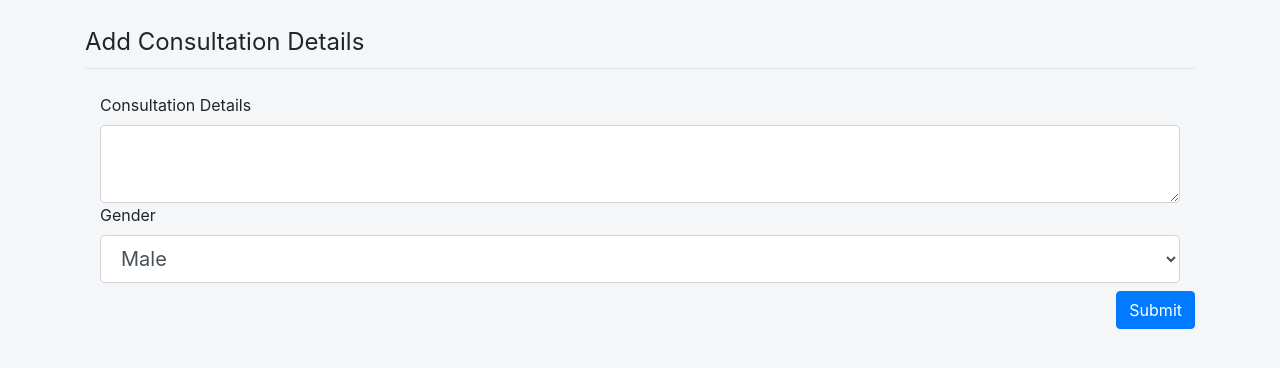
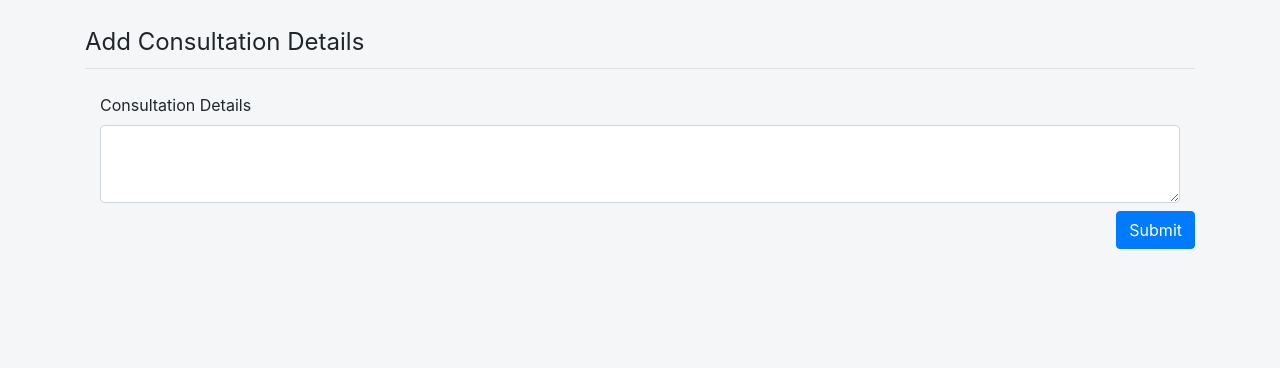
Before and after one commit to OmkarSuvarna/CA2-GroupC, a Flask app: page /patient_consultation/1 in a window 1280 px wide. Shown: the part 56-424 px from the top of the page. Run offline with Flask 3, Linux system fonts and the light colour scheme.

Commit message:
update gender field to dropdown

```diff
--- a/hospital/forms.py
+++ b/hospital/forms.py
@@ -31,18 +31,19 @@ class PatientForm(FlaskForm):
     firstName = StringField('First Name', validators=[DataRequired(), Length(min=2,max=20)])
     lastName = StringField('Last Name', validators=[DataRequired(), Length(min=2,max=20)])
     age = StringField('Age', validators=[DataRequired()])
-    gender = StringField('Gender', validators=[DataRequired()])
+    # gender = StringField('Gender', validators=[DataRequired()])
+    gender = SelectField('Gender', coerce=str, choices=[('Male', 'Male'), ('Female', 'Female'), ('Other', 'Others')])
     submit = SubmitField('Submit')
 
 class DoctorForm(FlaskForm):
     firstName = StringField('First Name', validators=[DataRequired(), Length(min=2,max=20)])
     lastName = StringField('Last Name', validators=[DataRequired(), Length(min=2,max=20)])
     age = StringField('Age', validators=[DataRequired()])
-    gender = StringField('Gender', validators=[DataRequired()])
+    gender = SelectField('Gender', coerce=str, choices=[('Male', 'Male'), ('Female', 'Female'), ('Other', 'Others')])
+    # gender = StringField('Gender', validators=[DataRequired()])
     specialization = StringField('Specialization', validators=[DataRequired()])
     submit = SubmitField('Submit')
 
 class ConsultationForm(FlaskForm):
     description = TextAreaField('Consultation Details', validators=[DataRequired()])
-    gender = SelectField('Gender', coerce=str, choices=[('male', 'Male'), ('female', 'Female'), ('other', 'Others')])
     submit = SubmitField('Submit')
--- a/hospital/models.py
+++ b/hospital/models.py
@@ -54,7 +54,6 @@ class Consultation(db.Model):
     id = db.Column(db.Integer, primary_key=True)
     date_consultation = db.Column(db.DateTime, nullable=False, default=datetime.utcnow)
     description = db.Column(db.String(500), nullable=False)
-    gender = db.Column(db.String(10), nullable=False)
     patient_id = db.Column(db.Integer, db.ForeignKey('patient.id'), default=None)
 
     def __repr__(self):
--- a/hospital/routes.py
+++ b/hospital/routes.py
@@ -149,18 +149,10 @@ def deleteDoctor(doctor_id):
 def patientConsultation(patient_id):
     form = ConsultationForm()
     if form.validate_on_submit():
-        consultation = Consultation(description=form.description.data,  gender=form.gender.data, patient_id=patient_id)
+        consultation = Consultation(description=form.description.data, patient_id=patient_id)
         db.session.add(consultation)
         db.session.commit()
         flash('Added Consultation Details', 'success')
         consultation = Consultation.query.filter_by(patient_id=patient_id)
         return redirect(url_for('patient_profile', patient_id=patient_id, consultation=consultation))
-
-    # doctor = Doctor.query.get_or_404(doctor_id)
-    # if patient.doctor != current_user:
-    # abort(403)
-    # db.session.delete(doctor)
-    # db.session.commit()
-    # flash('Doctor Details Deleted', 'info')
-    # return redirect(url_for('admin_addDoctor'))
     return render_template('patient_consultation.html', title ='Add Consultation', form=form)
--- a/hospital/templates/doctor_profile.html
+++ b/hospital/templates/doctor_profile.html
@@ -2,7 +2,7 @@
 {% block bodyContent %}
     <div class="profile-container">
         <div class="profile-image">
-            <img class="rounded-circle account-img" src="../static/images/f_pat_2.jpeg">
+            <img class="rounded-circle account-img" src="../static/images/f_doc5.jpg">
 
         </div>
         <div class="profile-body">
--- a/hospital/templates/patient_consultation.html
+++ b/hospital/templates/patient_consultation.html
@@ -9,10 +9,6 @@
         {{ form.description.label(class="form-control-label") }}
         {{ form.description(class="form-control form-control-lg") }}
       </div>
-      <div class="col">
-        {{ form.gender.label(class="form-control-label") }}
-        {{ form.gender(class="form-control form-control-lg") }}
-      </div>
       <div class="form-group submit-btn py-2">
         {{ form.submit(class="btn btn-primary") }}
       </div>
```
